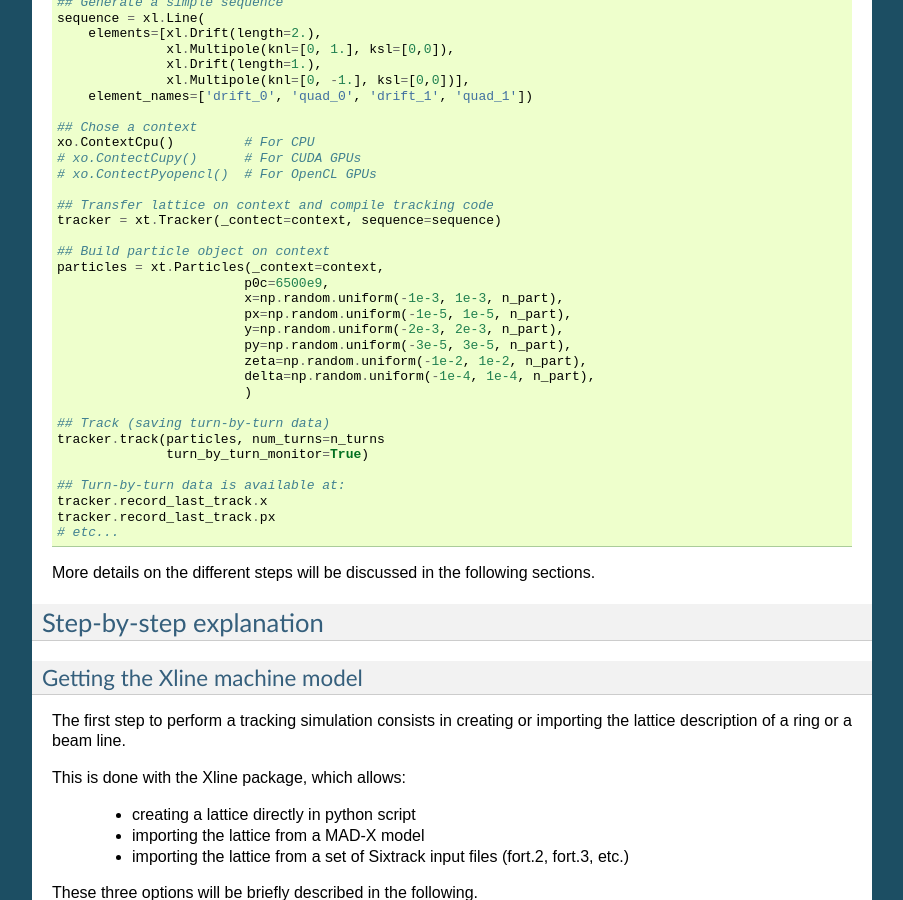
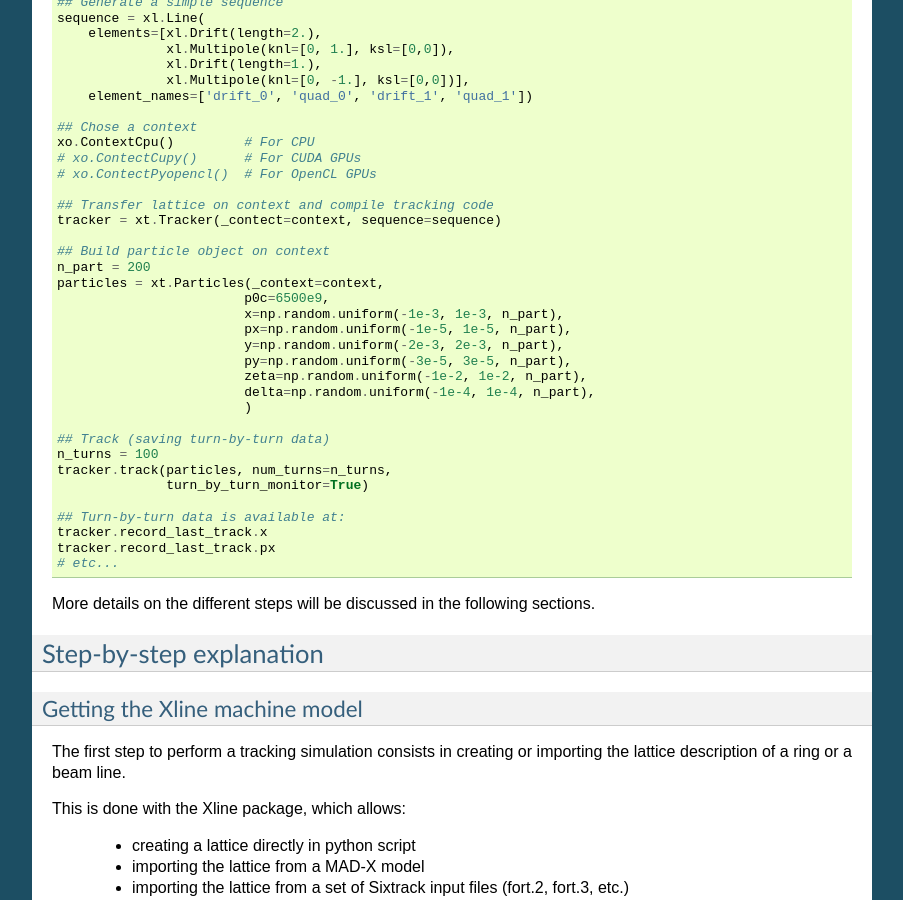
Before and after one commit to xsuite/xsuite, a Sphinx documentation site: the page built from docs/gettingstarted.rst, in a window 1280 px wide and 900 px high, scrolled down 680 px. Shown: the whole window, without its empty margins (198-1101 px from the left). Built offline with Sphinx 7.4.7, drawn with Linux system fonts in a browser that asks for light colours.

Commit message:
Quick push

```diff
--- a/docs/gettingstarted.rst
+++ b/docs/gettingstarted.rst
@@ -38,6 +38,7 @@ A simple tracking simulation can be configured and executed with the following p
     tracker = xt.Tracker(_contect=context, sequence=sequence)
 
     ## Build particle object on context
+    n_part = 200
     particles = xt.Particles(_context=context,
                             p0c=6500e9,
                             x=np.random.uniform(-1e-3, 1e-3, n_part),
@@ -49,7 +50,8 @@ A simple tracking simulation can be configured and executed with the following p
                             )
 
     ## Track (saving turn-by-turn data)
-    tracker.track(particles, num_turns=n_turns
+    n_turns = 100
+    tracker.track(particles, num_turns=n_turns,
                   turn_by_turn_monitor=True)
 
     ## Turn-by-turn data is available at:
```
